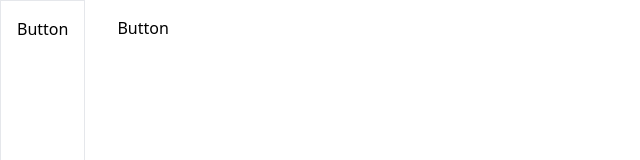
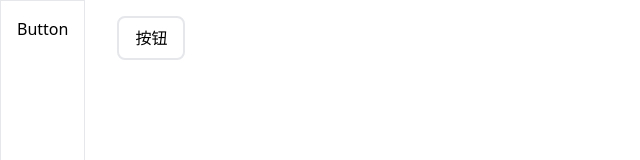
Before and after one commit to mrchar/cumquat, a Vue app: page /#/button in a window 1280 px wide. Shown: the top 160 px of the page, without its empty margins (0-640 px from the left). Built offline with nearby package versions, Linux system fonts and the light colour scheme.

Commit message:
添加按钮

```diff
--- /dev/null
+++ b/src/components/Button/Button.vue
@@ -0,0 +1,24 @@
+<template>
+    <button class="px-4 py-2 border-2 rounded-lg" @click.stop="onClick()">
+        <div v-show="loading">Loading</div>
+        <div v-show="!loading">
+            <slot/>
+        </div>
+    </button>
+</template>
+
+<script lang="ts" setup>
+import {ref} from "vue"
+
+const props = defineProps(["onClick"])
+
+const loading = ref(false)
+
+async function onClick() {
+    if (props.onClick) {
+        loading.value = true
+        await props.onClick()
+        loading.value = false
+    }
+}
+</script>
--- a/src/pages/Button.vue
+++ b/src/pages/Button.vue
@@ -1 +1,12 @@
-<template>Button</template>
+<template>
+    <Button @click="onClick()">按钮</Button>
+</template>
+<script lang="ts" setup>
+import Button from "../components/Button/Button.vue"
+
+async function onClick() {
+    return new Promise(resolve => {
+        setTimeout(resolve, 1000)
+    })
+}
+</script>
```
